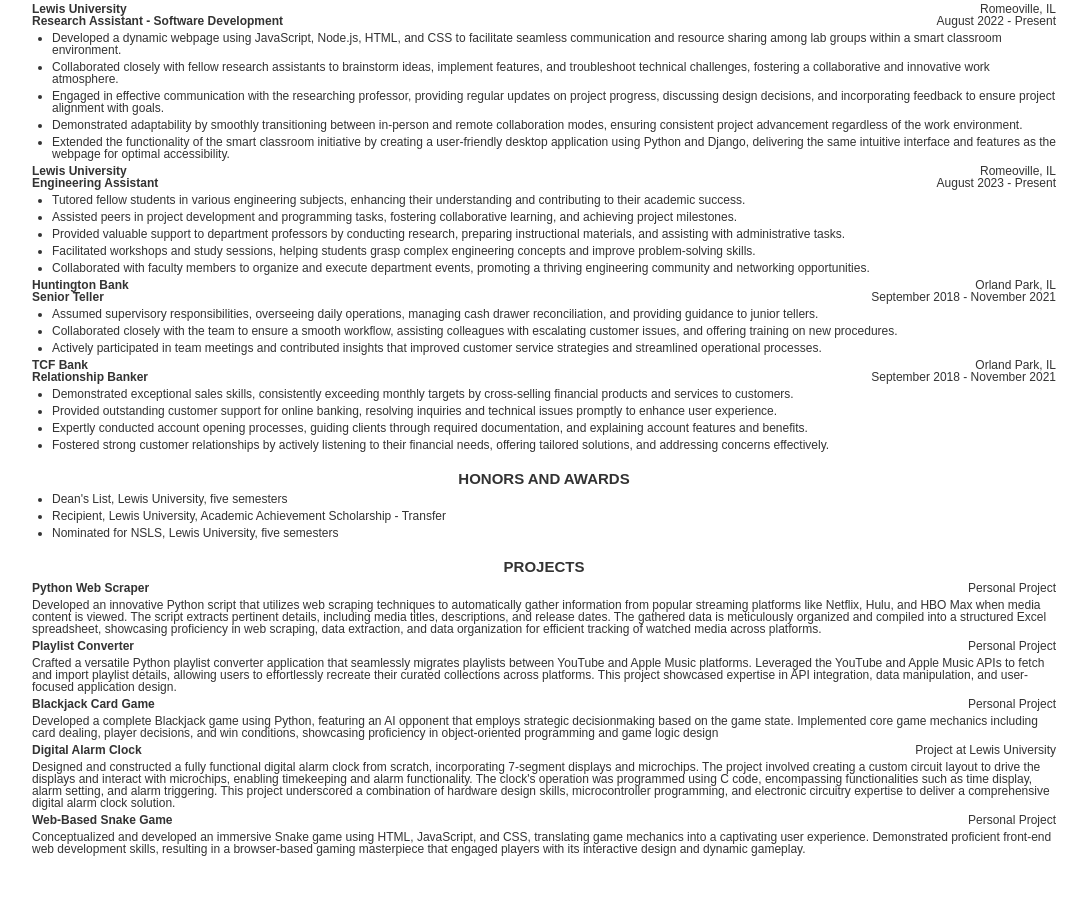
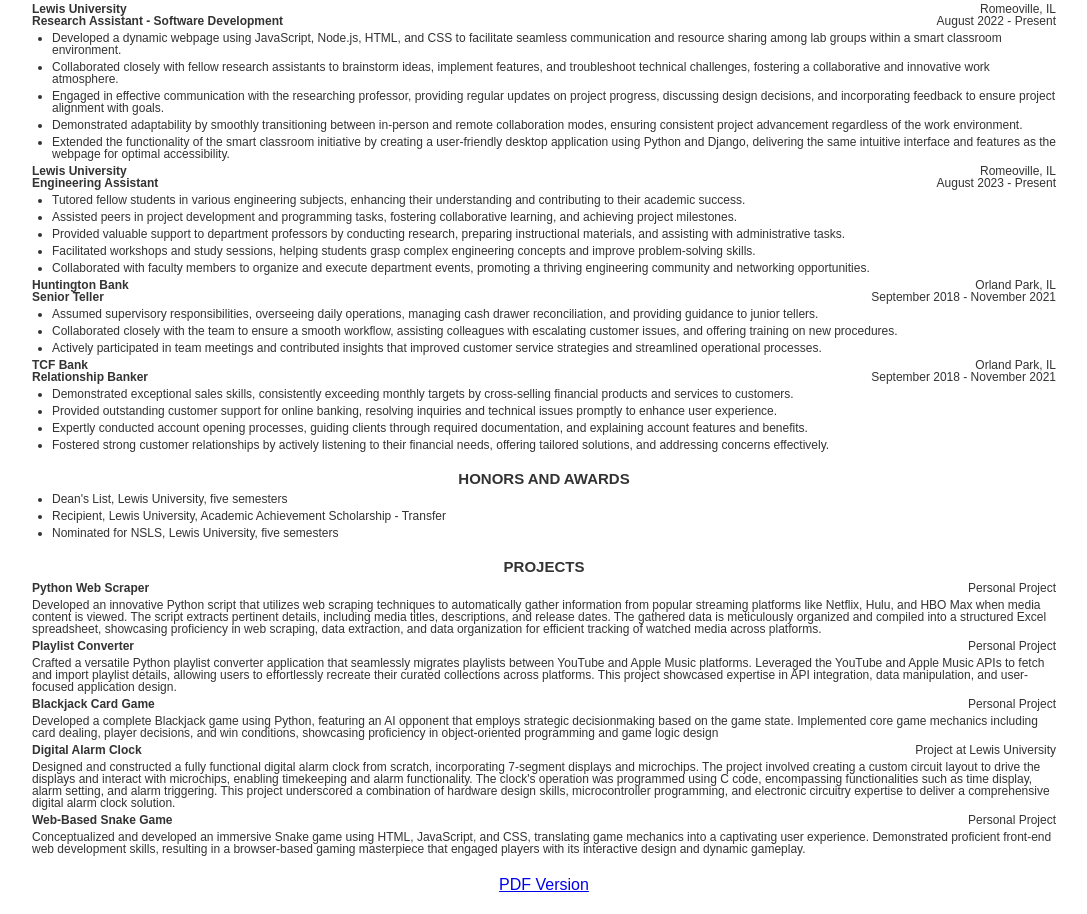
Before and after one commit to randerson2700/web-resume-ra, a website: page index.html in a window 1280 px wide. Shown: the part 593-1507 px from the top of the page, without its empty margins (96-1183 px from the left). Drawn offline with Linux system fonts and the light colour scheme.

Commit message:
added pdf version of resume and added a tag in the html to download it

```diff
--- a/index.html
+++ b/index.html
@@ -217,6 +217,9 @@
             </p>
 
         </div>
+        <div class="pdf">
+            <a href=".\Anderson, Ryan - Resume .pdf" target="_blank">PDF Version</a>
+        </div>
     </div>
 </body>
 </html>
--- a/style.css
+++ b/style.css
@@ -95,3 +95,7 @@
       margin: 0;
     }
   }
+
+.pdf {
+    text-align: center;
+}
```
Also changed, not shown: 1 other file.
